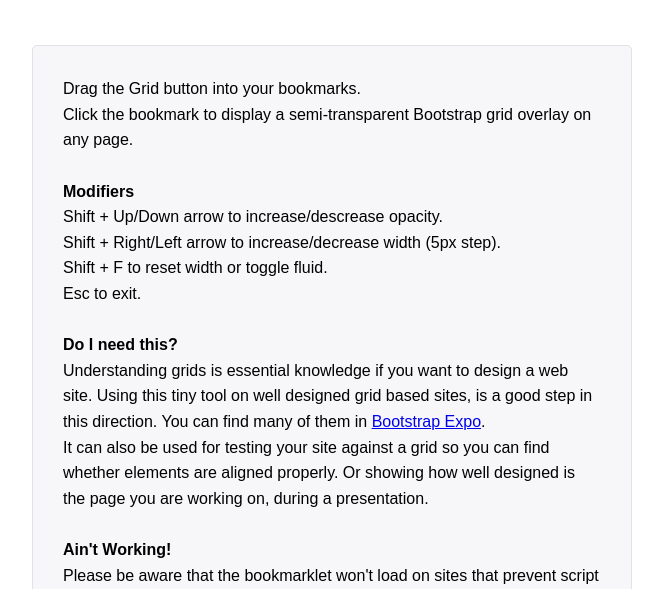
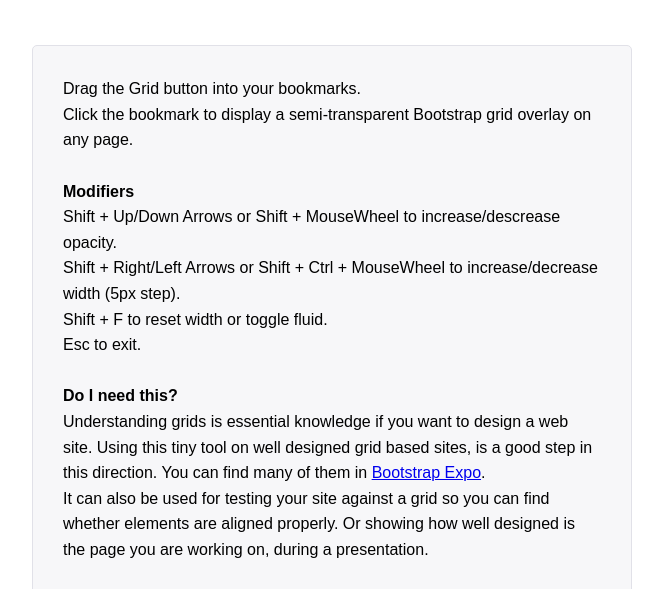
Before and after one commit to vassilis/bs-grrrrid, a plain HTML site: page index.html in a window 1280 px wide. Shown: the part 197-786 px from the top of the page, without its empty margins (308-971 px from the left). Drawn offline with Linux system fonts and the light colour scheme.

Commit message:
updated description

```diff
--- a/index.html
+++ b/index.html
@@ -63,8 +63,8 @@
       Drag the Grid button into your bookmarks.<br>
       Click the bookmark to display a semi-transparent Bootstrap grid overlay on any page.<br><br>
       <strong>Modifiers</strong><br>
-      Shift + Up/Down arrow to increase/descrease opacity.<br>
-      Shift + Right/Left arrow to increase/decrease width (5px step).<br>
+      Shift + Up/Down Arrows or Shift + MouseWheel to increase/descrease opacity.<br>
+      Shift + Right/Left Arrows or Shift + Ctrl + MouseWheel to increase/decrease width (5px step).<br>
       Shift + F to reset width or toggle fluid.<br>
       Esc to exit.<br><br>
       <strong>Do I need this?</strong><br>
```
